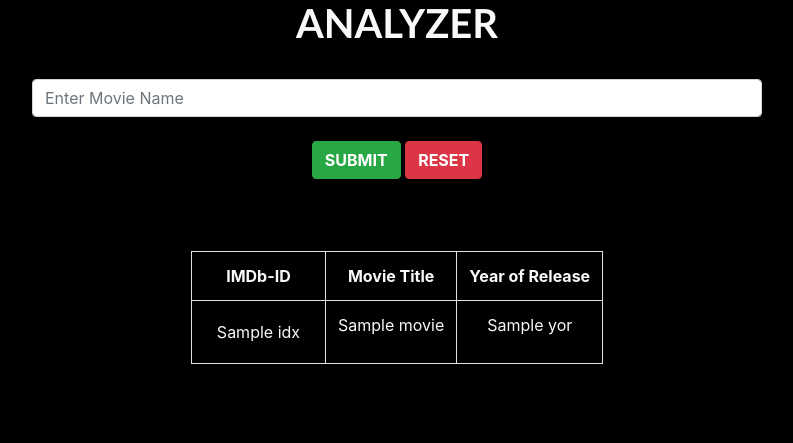
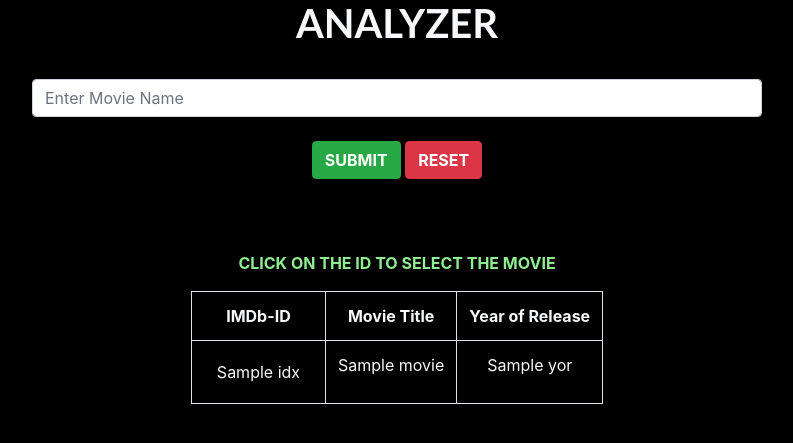
Before and after one commit to BALaka-18/Sentiment-Analyzer-App, a Flask app: template templates/choices.html in a window 1280 px wide. Shown: the part 245-688 px from the top of the page, without its empty margins (243-1036 px from the left). Run offline with Flask 2, Linux system fonts and the light colour scheme; the template is opened without the code that fills it: most values are stand-ins (such as "Sample title", 1, 10 or a date in 2020); parts of the project's set-up code (start-up, migrations or seed data) failed here and were passed over; some libraries are stand-ins or nearby versions.

Commit message:
Commit trial 6

```diff
--- a/templates/choices.html
+++ b/templates/choices.html
@@ -40,6 +40,11 @@
         </div>
     </div>
     <br><br><br>
+    <div class="instruction" style="align-items: center;
+                justify-content: center;
+                text-align: center;">
+        <p class="text" style="color: lightgreen;"><strong>CLICK ON THE ID TO SELECT THE MOVIE</strong></p>
+    </div>
     <div class="row justify-content-center">
         <table>
             <tbody class="table table-bordered" style="align-items: center;
```
